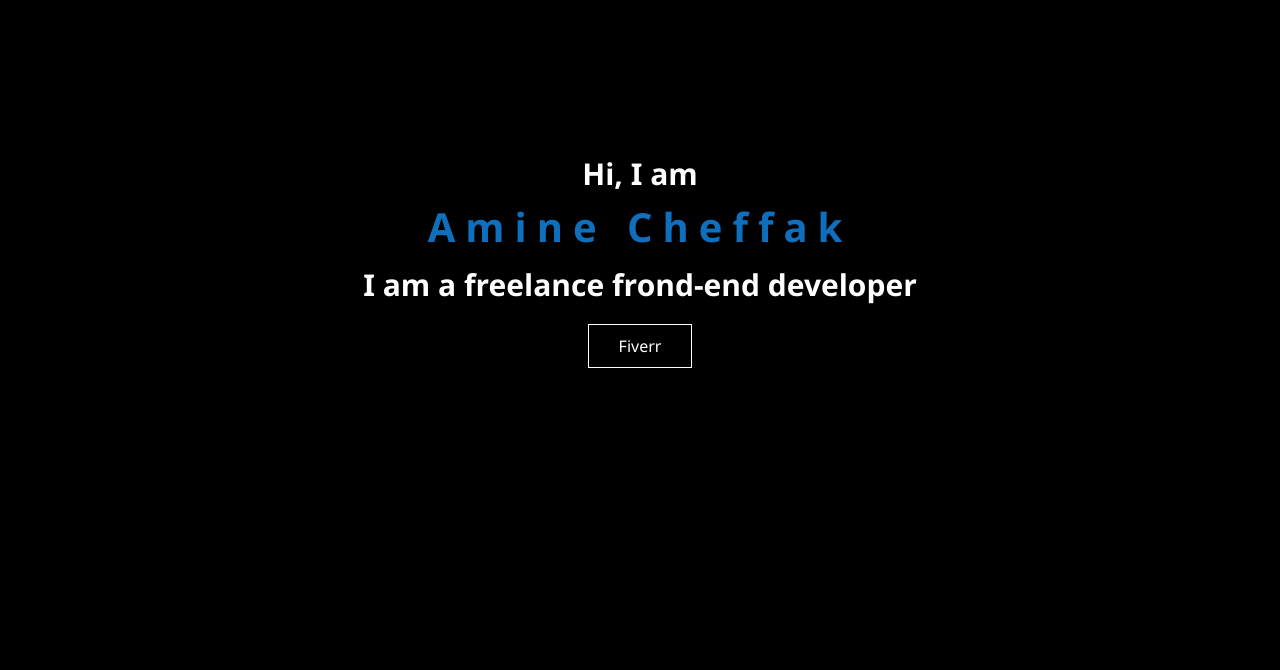
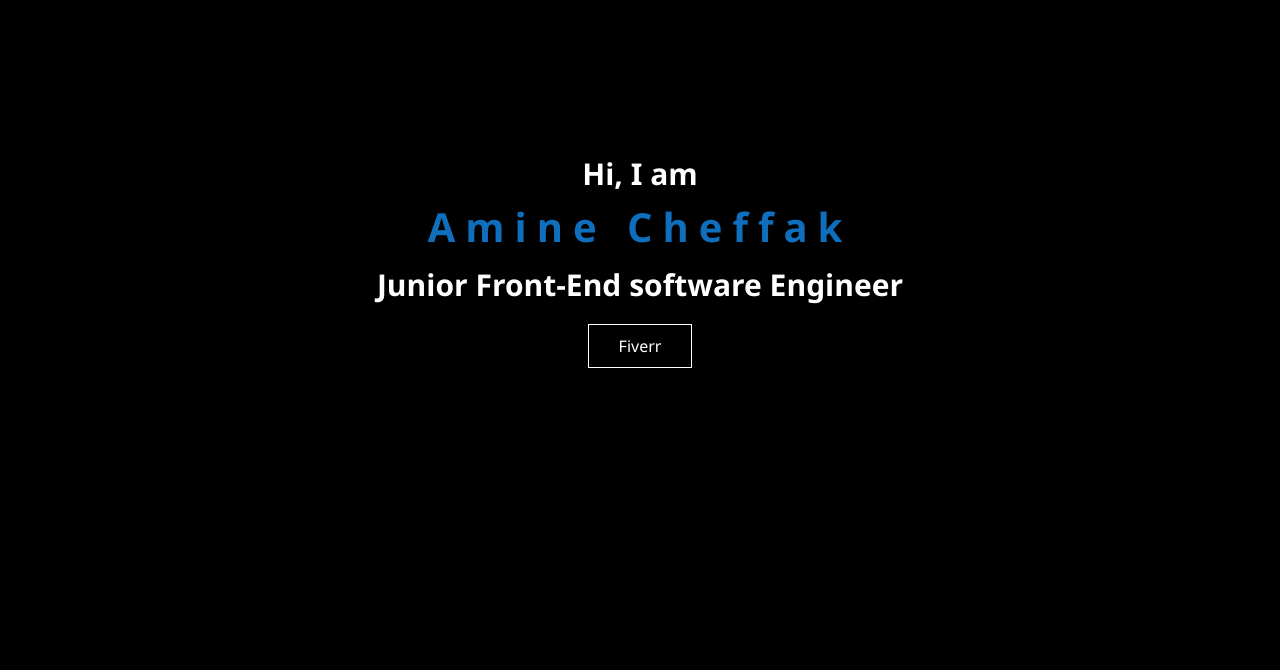
Before and after one commit to AmineChaffk/Amine-chaffak-Protofolio-cv, a plain HTML site: page index.html in a window 1280 px wide. Shown: the part 127-797 px from the top of the page. Drawn offline with Linux system fonts and the light colour scheme.

Commit message:
Update index.html

```diff
--- a/index.html
+++ b/index.html
@@ -45,7 +45,7 @@
             <div class="container">
                 <p class="text">Amine Cheffak</p>
             </div>
-            <h2 class="text2">I am a freelance frond-end developer</h2>
+            <h2 class="text2">Junior Front-End software Engineer</h2>
             <a href="https://www.fiverr.com/aminecheffak" target="_blank" class="button-fiverr">Fiverr</a>
         </div>
     </section>
```
